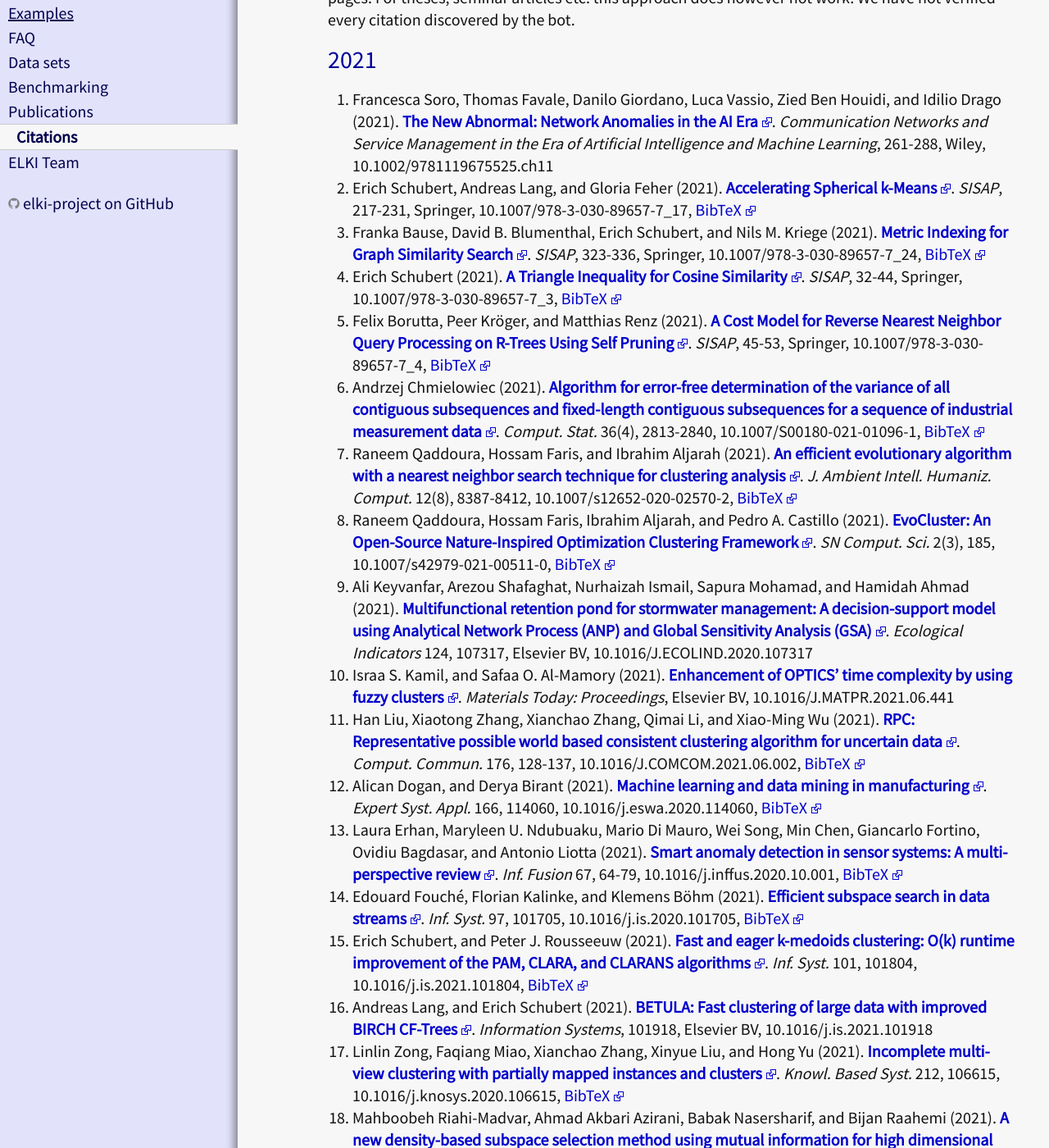
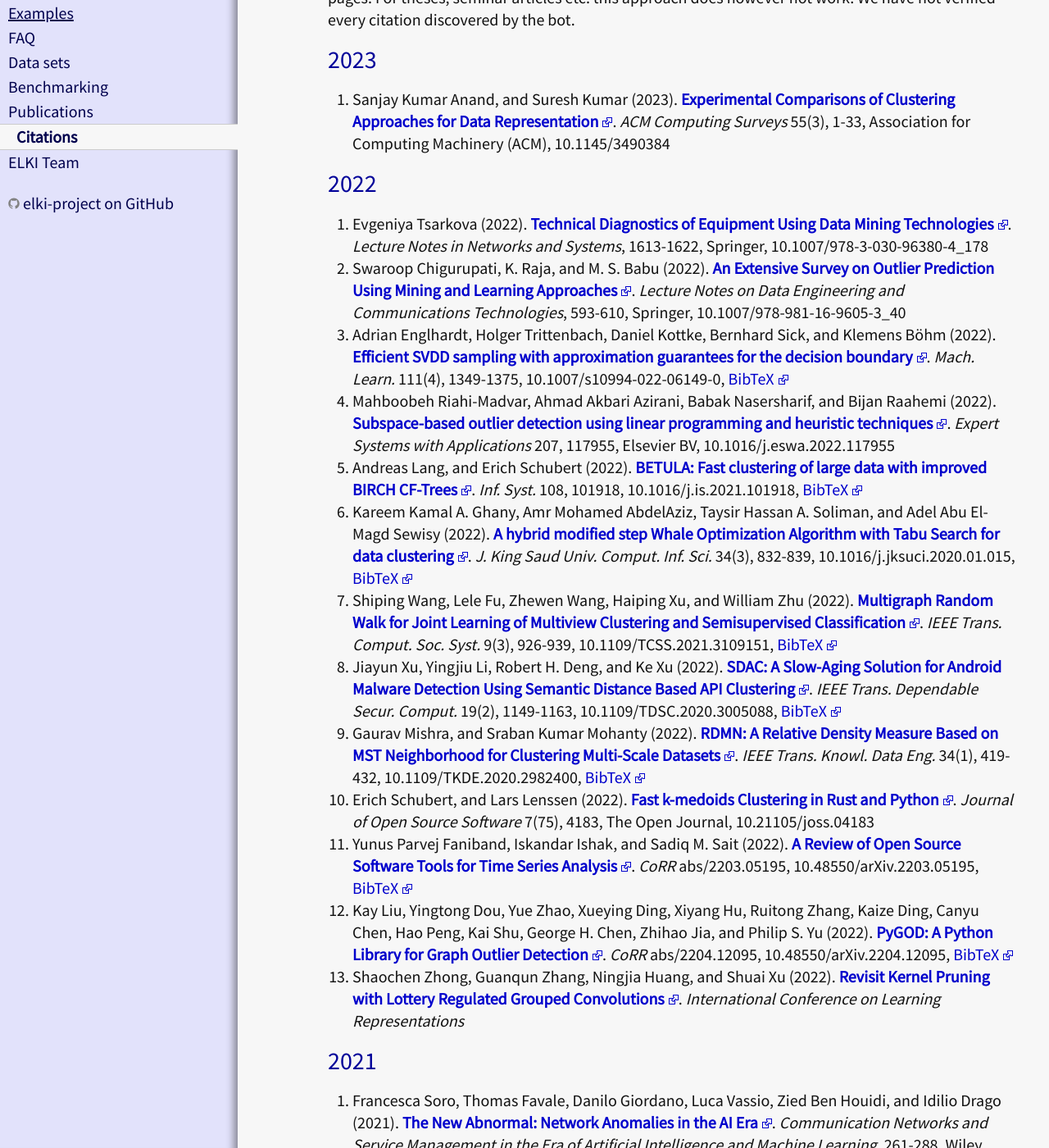
Before and after one commit to elki-project/elki-project.github.io, a Jekyll site: the page built from references.md, in a window 1280 px wide and 1400 px high, scrolled down 363 px. Shown: the whole window at 82% size. Built offline with Jekyll 4.4.1, drawn with Linux system fonts in a browser that asks for light colours; some of the changed text lies outside the part shown.

Commit message:
some references, contributors

```diff
--- a/references.md
+++ b/references.md
@@ -15,12 +15,78 @@ The following list is **automatically generated** from very heterogenous sources
 Where possible, we try to use metadata from DBLP, CrossRef.org, OpenCitations, SemanticScholar, Microsoft Academic Search, and HTML meta headers from the publisher web pages.
 For theses, seminar articles etc. this approach does however not work. We have not verified every citation discovered by the bot.
 
+
+2023
+----
+
+1. Sanjay Kumar Anand, and Suresh Kumar (2023).
+   **[Experimental Comparisons of Clustering Approaches for Data Representation](https://doi.org/10.1145/3490384)**.
+   *ACM Computing Surveys* 55(3), 1-33, Association for Computing Machinery (ACM), 10.1145/3490384
+
+2022
+----
+
+1. Evgeniya Tsarkova (2022).
+   **[Technical Diagnostics of Equipment Using Data Mining Technologies](https://doi.org/10.1007/978-3-030-96380-4_178)**.
+   *Lecture Notes in Networks and Systems*, 1613-1622, Springer, 10.1007/978-3-030-96380-4\_178
+1. Swaroop Chigurupati, K. Raja, and M. S. Babu (2022).
+   **[An Extensive Survey on Outlier Prediction Using Mining and Learning Approaches](https://doi.org/10.1007/978-981-16-9605-3_40)**.
+   *Lecture Notes on Data Engineering and Communications Technologies*, 593-610, Springer, 10.1007/978-981-16-9605-3\_40
+1. Adrian Englhardt, Holger Trittenbach, Daniel Kottke, Bernhard Sick, and Klemens Böhm (2022).
+   **[Efficient SVDD sampling with approximation guarantees for the decision boundary](https://doi.org/10.1007/s10994-022-06149-0)**.
+   *Mach. Learn.* 111(4), 1349-1375, 10.1007/s10994-022-06149-0,
+   [BibTeX](https://dblp.org/rec/bibtex/journals/ml/EnglhardtTKSB22)
+1. Mahboobeh Riahi-Madvar, Ahmad Akbari Azirani, Babak Nasersharif, and Bijan Raahemi (2022).
+   **[Subspace-based outlier detection using linear programming and heuristic techniques](https://doi.org/10.1016/j.eswa.2022.117955)**.
+   *Expert Systems with Applications* 207, 117955, Elsevier BV, 10.1016/j.eswa.2022.117955
+1. Andreas Lang, and Erich Schubert (2022).
+   **[BETULA: Fast clustering of large data with improved BIRCH CF-Trees](https://doi.org/10.1016/j.is.2021.101918)**.
+   *Inf. Syst.* 108, 101918, 10.1016/j.is.2021.101918,
+   [BibTeX](https://dblp.org/rec/bibtex/journals/is/LangS22)
+1. Kareem Kamal A. Ghany, Amr Mohamed AbdelAziz, Taysir Hassan A. Soliman, and Adel Abu El-Magd Sewisy (2022).
+   **[A hybrid modified step Whale Optimization Algorithm with Tabu Search for data clustering](https://doi.org/10.1016/j.jksuci.2020.01.015)**.
+   *J. King Saud Univ. Comput. Inf. Sci.* 34(3), 832-839, 10.1016/j.jksuci.2020.01.015,
+   [BibTeX](https://dblp.org/rec/bibtex/journals/jksucis/GhanyASS22)
+1. Shiping Wang, Lele Fu, Zhewen Wang, Haiping Xu, and William Zhu (2022).
+   **[Multigraph Random Walk for Joint Learning of Multiview Clustering and Semisupervised Classification](https://doi.org/10.1109/TCSS.2021.3109151)**.
+   *IEEE Trans. Comput. Soc. Syst.* 9(3), 926-939, 10.1109/TCSS.2021.3109151,
+   [BibTeX](https://dblp.org/rec/bibtex/journals/tcss/WangFWXZ22)
+1. Jiayun Xu, Yingjiu Li, Robert H. Deng, and Ke Xu (2022).
+   **[SDAC: A Slow-Aging Solution for Android Malware Detection Using Semantic Distance Based API Clustering](https://doi.org/10.1109/TDSC.2020.3005088)**.
+   *IEEE Trans. Dependable Secur. Comput.* 19(2), 1149-1163, 10.1109/TDSC.2020.3005088,
+   [BibTeX](https://dblp.org/rec/bibtex/journals/tdsc/XuLDX22)
+1. Gaurav Mishra, and Sraban Kumar Mohanty (2022).
+   **[RDMN: A Relative Density Measure Based on MST Neighborhood for Clustering Multi-Scale Datasets](https://doi.org/10.1109/TKDE.2020.2982400)**.
+   *IEEE Trans. Knowl. Data Eng.* 34(1), 419-432, 10.1109/TKDE.2020.2982400,
+   [BibTeX](https://dblp.org/rec/bibtex/journals/tkde/MishraM22)
+1. Erich Schubert, and Lars Lenssen (2022).
+   **[Fast k-medoids Clustering in Rust and Python](https://doi.org/10.21105/joss.04183)**.
+   *Journal of Open Source Software* 7(75), 4183, The Open Journal, 10.21105/joss.04183
+1. Yunus Parvej Faniband, Iskandar Ishak, and Sadiq M. Sait (2022).
+   **[A Review of Open Source Software Tools for Time Series Analysis](https://doi.org/10.48550/arXiv.2203.05195)**.
+   *CoRR* abs/2203.05195, 10.48550/arXiv.2203.05195,
+   [BibTeX](https://dblp.org/rec/bibtex/journals/corr/abs-2203-05195)
+1. Kay Liu, Yingtong Dou, Yue Zhao, Xueying Ding, Xiyang Hu, Ruitong Zhang, Kaize Ding, Canyu Chen, Hao Peng, Kai Shu, George H. Chen, Zhihao Jia, and Philip S. Yu (2022).
+   **[PyGOD: A Python Library for Graph Outlier Detection](https://doi.org/10.48550/arXiv.2204.12095)**.
+   *CoRR* abs/2204.12095, 10.48550/arXiv.2204.12095,
+   [BibTeX](https://dblp.org/rec/bibtex/journals/corr/abs-2204-12095)
+1. Shaochen Zhong, Guanqun Zhang, Ningjia Huang, and Shuai Xu (2022).
+   **[Revisit Kernel Pruning with Lottery Regulated Grouped Convolutions](https://openreview.net/forum?id=LdEhiMG9WLO)**.
+   *International Conference on Learning Representations*
+
 2021
 ----
 
 1. Francesca Soro, Thomas Favale, Danilo Giordano, Luca Vassio, Zied Ben Houidi, and Idilio Drago (2021).
    **[The New Abnormal: Network Anomalies in the AI Era](https://doi.org/10.1002/9781119675525.ch11)**.
    *Communication Networks and Service Management in the Era of Artificial Intelligence and Machine Learning*, 261-288, Wiley, 10.1002/9781119675525.ch11
+1. Hamed Sarvari, Carlotta Domeniconi, Bardh Prenkaj, and Giovanni Stilo (2021).
+   **[Unsupervised Boosting-Based Autoencoder Ensembles for Outlier Detection](https://doi.org/10.1007/978-3-030-75762-5_8)**.
+   *PAKDD (1)*, 91-103, Springer, 10.1007/978-3-030-75762-5\_8,
+   [BibTeX](https://dblp.org/rec/bibtex/conf/pakdd/SarvariDPS21)
+1. Volker Liermann (2021).
+   **[Overview Machine Learning and Deep Learning Frameworks](https://doi.org/10.1007/978-3-030-78821-6_12)**.
+   *The Digital Journey of Banking and Insurance, Volume III*, 187-224, Springer, 10.1007/978-3-030-78821-6\_12
 1. Erich Schubert, Andreas Lang, and Gloria Feher (2021).
    **[Accelerating Spherical k-Means](https://doi.org/10.1007/978-3-030-89657-7_17)**.
    *SISAP*, 217-231, Springer, 10.1007/978-3-030-89657-7\_17,
@@ -37,14 +103,24 @@ For theses, seminar articles etc. this approach does however not work. We have n
    **[A Cost Model for Reverse Nearest Neighbor Query Processing on R-Trees Using Self Pruning](https://doi.org/10.1007/978-3-030-89657-7_4)**.
    *SISAP*, 45-53, Springer, 10.1007/978-3-030-89657-7\_4,
    [BibTeX](https://dblp.org/rec/bibtex/conf/sisap/BoruttaKR21)
+1. Zora Hocke-Bolte, Björn Peters, and Tibor Haunit (2021).
+   **[Big Data-Anwendungen in der Gesundheitsförderung und Prävention](https://doi.org/10.1007/978-3-658-31434-7_27)**.
+   *Forschungsmethoden in der Gesundheitsförderung und Prävention*, 745-777, Springer Fachmedien Wiesbaden, 10.1007/978-3-658-31434-7\_27
 1. Andrzej Chmielowiec (2021).
    **[Algorithm for error-free determination of the variance of all contiguous subsequences and fixed-length contiguous subsequences for a sequence of industrial measurement data](https://doi.org/10.1007/S00180-021-01096-1)**.
    *Comput. Stat.* 36(4), 2813-2840, 10.1007/S00180-021-01096-1,
    [BibTeX](https://dblp.org/rec/bibtex/journals/cstat/Chmielowiec21)
+1. Tanzhe Tang, Amineh Ghorbani, Flaminio Squazzoni, and Caspar G. Chorus (2021).
+   **[Together alone: a group-based polarization measurement](https://doi.org/10.1007/s11135-021-01271-y)**.
+   *Quality &amp; Quantity*, Springer Science and Business Media LLC, 10.1007/s11135-021-01271-y
 1. Raneem Qaddoura, Hossam Faris, and Ibrahim Aljarah (2021).
    **[An efficient evolutionary algorithm with a nearest neighbor search technique for clustering analysis](https://doi.org/10.1007/s12652-020-02570-2)**.
    *J. Ambient Intell. Humaniz. Comput.* 12(8), 8387-8412, 10.1007/s12652-020-02570-2,
    [BibTeX](https://dblp.org/rec/bibtex/journals/jaihc/QaddouraFA21)
+1. Guowang Du, Lihua Zhou, Yudi Yang, Kevin Lü, and Lizhen Wang (2021).
+   **[Deep Multiple Auto-Encoder-Based Multi-view Clustering](https://doi.org/10.1007/s41019-021-00159-z)**.
+   *Data Sci. Eng.* 6(3), 323-338, 10.1007/s41019-021-00159-z,
+   [BibTeX](https://dblp.org/rec/bibtex/journals/dase/DuZYLW21)
 1. Raneem Qaddoura, Hossam Faris, Ibrahim Aljarah, and Pedro A. Castillo (2021).
    **[EvoCluster: An Open-Source Nature-Inspired Optimization Clustering Framework](https://doi.org/10.1007/s42979-021-00511-0)**.
    *SN Comput. Sci.* 2(3), 185, 10.1007/s42979-021-00511-0,
@@ -55,6 +131,10 @@ For theses, seminar articles etc. this approach does however not work. We have n
 1. Israa S. Kamil, and Safaa O. Al-Mamory (2021).
    **[Enhancement of OPTICS’ time complexity by using fuzzy clusters](https://doi.org/10.1016/J.MATPR.2021.06.441)**.
    *Materials Today: Proceedings*, Elsevier BV, 10.1016/J.MATPR.2021.06.441
+1. Adán José García, Julia Handl, Wilfrido Gómez-Flores, and Mario Garza-Fabre (2021).
+   **[An evolutionary many-objective approach to multiview clustering using feature and relational data](https://doi.org/10.1016/j.asoc.2021.107425)**.
+   *Appl. Soft Comput.* 108, 107425, 10.1016/j.asoc.2021.107425,
+   [BibTeX](https://dblp.org/rec/bibtex/journals/asc/Jose-GarciaHGG21)
 1. Han Liu, Xiaotong Zhang, Xianchao Zhang, Qimai Li, and Xiao-Ming Wu (2021).
    **[RPC: Representative possible world based consistent clustering algorithm for uncertain data](https://doi.org/10.1016/J.COMCOM.2021.06.002)**.
    *Comput. Commun.* 176, 128-137, 10.1016/J.COMCOM.2021.06.002,
@@ -75,9 +155,9 @@ For theses, seminar articles etc. this approach does however not work. We have n
    **[Fast and eager k-medoids clustering: O(k) runtime improvement of the PAM, CLARA, and CLARANS algorithms](https://doi.org/10.1016/j.is.2021.101804)**.
    *Inf. Syst.* 101, 101804, 10.1016/j.is.2021.101804,
    [BibTeX](https://dblp.org/rec/bibtex/journals/is/SchubertR21)
-1. Andreas Lang, and Erich Schubert (2021).
-   **[BETULA: Fast clustering of large data with improved BIRCH CF-Trees](https://doi.org/10.1016/j.is.2021.101918)**.
-   *Information Systems*, 101918, Elsevier BV, 10.1016/j.is.2021.101918
+1. Judith Santos-Pereira, Le Gruenwald, and Jorge Bernardino (2021).
+   **[Top data mining tools for the healthcare industry](https://doi.org/10.1016/j.jksuci.2021.06.002)**.
+   *Journal of King Saud University - Computer and Information Sciences*, Elsevier BV, 10.1016/j.jksuci.2021.06.002
 1. Linlin Zong, Faqiang Miao, Xianchao Zhang, Xinyue Liu, and Hong Yu (2021).
    **[Incomplete multi-view clustering with partially mapped instances and clusters](https://doi.org/10.1016/j.knosys.2020.106615)**.
    *Knowl. Based Syst.* 212, 106615, 10.1016/j.knosys.2020.106615,
@@ -110,6 +190,10 @@ For theses, seminar articles etc. this approach does however not work. We have n
 1. Aline Melo, and Yaoguo Li (2021).
    **[Geology differentiation by applying unsupervised machine learning to multiple independent geophysical inversions](https://doi.org/10.1093/gji/ggab316)**.
    *Geophysical Journal International* 227(3), 2058-2078, Oxford University Press (OUP), 10.1093/gji/ggab316
+1. Masayuki Taniguchi, Shinsuke Matsumoto, and Shinji Kusumoto (2021).
+   **[JTDog: a Gradle Plugin for Dynamic Test Smell Detection](https://doi.org/10.1109/ASE51524.2021.9678529)**.
+   *ASE*, 1271-1275, IEEE, 10.1109/ASE51524.2021.9678529,
+   [BibTeX](https://dblp.org/rec/bibtex/conf/kbse/TaniguchiMK21)
 1. Mahboobeh Riahi-Madvar, Babak Nasersharif, and Ahmad Akbari Azirani (2021).
    **[Subspace Outlier Detection in High Dimensional Data using Ensemble of PCA-based Subspaces](https://doi.org/10.1109/CSICC52343.2021.9420589)**.
    *CSICC*, 1-5, IEEE, 10.1109/CSICC52343.2021.9420589,
@@ -118,14 +202,17 @@ For theses, seminar articles etc. this approach does however not work. We have n
    **[Improving Accuracy of Air Pollution Prediction by Two Step Outlier Detection](https://doi.org/10.1109/ICAECT49130.2021.9392404)**.
    *2021 International Conference on Advances in Electrical, Computing, Communication and Sustainable Technologies (ICAECT)*, IEEE, 10.1109/ICAECT49130.2021.9392404
 1. Anna Beer, Lisa Stephan, and Thomas Seidl (2021).
-   **[LUCKe — Connecting Clustering and Correlation Clustering](https://doi.org/10.1109/ICDMW53433.2021.00059)**.
-   *2021 International Conference on Data Mining Workshops (ICDMW)*, IEEE, 10.1109/ICDMW53433.2021.00059
-1. Julian Busch, Maximilian Hunemorder, Janis Held, Peer Kröger, and Thomas Seidl (2021).
+   **[LUCKe - Connecting Clustering and Correlation Clustering](https://doi.org/10.1109/ICDMW53433.2021.00059)**.
+   *ICDM (Workshops)*, 431-440, IEEE, 10.1109/ICDMW53433.2021.00059,
+   [BibTeX](https://dblp.org/rec/bibtex/conf/incdm/BeerSS21)
+1. Julian Busch, Maximilian Hünemörder, Janis Held, Peer Kröger, and Thomas Seidl (2021).
    **[Implicit Hough Transform Neural Networks for Subspace Clustering](https://doi.org/10.1109/ICDMW53433.2021.00060)**.
-   *2021 International Conference on Data Mining Workshops (ICDMW)*, IEEE, 10.1109/ICDMW53433.2021.00060
-1. Andreas Lohrer, Jan Deller, Maximilian Hunemorder, and Peer Kröger (2021).
+   *ICDM (Workshops)*, 441-448, IEEE, 10.1109/ICDMW53433.2021.00060,
+   [BibTeX](https://dblp.org/rec/bibtex/conf/incdm/BuschHHKS21)
+1. Andreas Lohrer, Jan Deller, Maximilian Hünemörder, and Peer Kröger (2021).
    **[OAB - An Open Anomaly Benchmark Framework for Unsupervised and Semisupervised Anomaly Detection on Image and Tabular Data Sets](https://doi.org/10.1109/ICDMW53433.2021.00129)**.
-   *2021 International Conference on Data Mining Workshops (ICDMW)*, IEEE, 10.1109/ICDMW53433.2021.00129
+   *ICDM (Workshops)*, 991-1000, IEEE, 10.1109/ICDMW53433.2021.00129,
+   [BibTeX](https://dblp.org/rec/bibtex/conf/incdm/LohrerDHK21)
 1. Tommaso Zoppi, Andrea Ceccarelli, and Andrea Bondavalli (2021).
    **[Feature Rankers to Predict Classification Performance of Unsupervised Intrusion Detectors](https://doi.org/10.1109/LADC53747.2021.9672586)**.
    *LADC*, 1-9, IEEE, 10.1109/LADC53747.2021.9672586,
@@ -145,6 +232,10 @@ For theses, seminar articles etc. this approach does however not work. We have n
    **[Compound Segmentation via Clustering on Mol2Vec-based Embeddings](https://doi.org/10.1109/eScience51609.2021.00016)**.
    *e-Science*, 60-69, IEEE, 10.1109/eScience51609.2021.00016,
    [BibTeX](https://dblp.org/rec/bibtex/conf/eScience/KazempourBOK021)
+1. Tommaso Zoppi, Andrea Ceccarelli, Tommaso Capecchi, and Andrea Bondavalli (2021).
+   **[Unsupervised Anomaly Detectors to Detect Intrusions in the Current Threat Landscape](https://doi.org/10.1145/3441140)**.
+   *Trans. Data Sci.* 2(2), 7:1-7:26, 10.1145/3441140,
+   [BibTeX](https://dblp.org/rec/bibtex/journals/tdasci/ZoppiCCB21)
 1. Kai Liu, Hongbo Liu, Tomas E. Ward, Hua Wang, Yu Yang, Bo Zhang, and Xindong Wu (2021).
    **[Self-Adaptive Skeleton Approaches to Detect Self-Organized Coalitions From Brain Functional Networks Through Probabilistic Mixture Models](https://doi.org/10.1145/3447570)**.
    *ACM Trans. Knowl. Discov. Data* 15(5), 87:1-87:26, 10.1145/3447570,
@@ -183,6 +274,10 @@ For theses, seminar articles etc. this approach does however not work. We have n
    **[Spoofing Detectability as a Property of Biometric Characteristics](http://ceur-ws.org/Vol-2940/paper9.pdf)**.
    *ITASEC*, 92-105, CEUR-WS.org,
    [BibTeX](https://dblp.org/rec/bibtex/conf/itasec/ZoppiSBBB21)
+1. Erich Schubert (2021).
+   **[HACAM: Hierarchical Agglomerative Clustering Around Medoids - and its Limitations](http://ceur-ws.org/Vol-2993/paper-19.pdf)**.
+   *LWDA*, 191-204, CEUR-WS.org,
+   [BibTeX](https://dblp.org/rec/bibtex/conf/lwa/Schubert21)
 1. Frank Nussbaum, and Joachim Giesen (2021).
    **[Robust principal component analysis for generalized multi-view models](https://proceedings.mlr.press/v161/nussbaum21a.html)**.
    *UAI*, 686-695, AUAI Press,
@@ -273,6 +368,10 @@ For theses, seminar articles etc. this approach does however not work. We have n
 1. Thomas Ortner, Peter Filzmoser, Maia Rohm, Sarka Brodinova, and Christian Breiteneder (2020).
    **[Local projections for high-dimensional outlier detection](https://doi.org/10.1007/S40300-020-00183-5)**.
    *METRON*, Springer Science and Business Media LLC, 10.1007/S40300-020-00183-5
+1. Douglas L. Steinley (2020).
+   **[Editorial: Journal of Classification Vol. 37-1](https://doi.org/10.1007/s00357-019-09356-y)**.
+   *J. Classif.* 37(1), 1-3, 10.1007/s00357-019-09356-y,
+   [BibTeX](https://dblp.org/rec/bibtex/journals/classification/Steinley20)
 1. Hao Wang, Yan Yang, Xiaobo Zhang, and Bo Peng (2020).
    **[Parallel multi-view concept clustering in distributed computing](https://doi.org/10.1007/s00521-019-04243-4)**.
    *Neural Comput. Appl.* 32(10), 5621-5631, 10.1007/s00521-019-04243-4,
@@ -331,9 +430,6 @@ For theses, seminar articles etc. this approach does however not work. We have n
    **[On the educated selection of unsupervised algorithms via attacks and anomaly classes](https://doi.org/10.1016/J.JISA.2020.102474)**.
    *J. Inf. Secur. Appl.* 52, 102474, 10.1016/J.JISA.2020.102474,
    [BibTeX](https://dblp.org/rec/bibtex/journals/istr/ZoppiCSB20)
-1. Kareem Kamal A. Ghany, Amr Mohamed AbdelAziz, Taysir Hassan A. Soliman, and Adel Abu El-Magd Sewisy (2020).
-   **[A hybrid modified step Whale Optimization Algorithm with Tabu Search for data clustering](https://doi.org/10.1016/j.jksuci.2020.01.015)**.
-   *Journal of King Saud University - Computer and Information Sciences*, Elsevier BV, 10.1016/j.jksuci.2020.01.015
 1. Qianli Zhao, Linlin Zong, Xianchao Zhang, Xinyue Liu, and Hong Yu (2020).
    **[Multi-view clustering via clusterwise weights learning](https://doi.org/10.1016/j.knosys.2019.105459)**.
    *Knowl. Based Syst.* 193, 105459, 10.1016/j.knosys.2019.105459,
@@ -409,9 +502,6 @@ For theses, seminar articles etc. this approach does however not work. We have n
    **[Generative Adversarial Active Learning for Unsupervised Outlier Detection](https://doi.org/10.1109/TKDE.2019.2905606)**.
    *IEEE Trans. Knowl. Data Eng.* 32(8), 1517-1528, 10.1109/TKDE.2019.2905606,
    [BibTeX](https://dblp.org/rec/bibtex/journals/tkde/LiuLZJSWH20)
-1. Gaurav Mishra, and Sraban Mohanty (2020).
-   **[RDMN: A relative density measure based on MST neighborhood for clustering multi-scale datasets](https://doi.org/10.1109/TKDE.2020.2982400)**.
-   *IEEE Transactions on Knowledge and Data Engineering*, IEEE, 10.1109/TKDE.2020.2982400
 1. Jifu Zhang, Xiaolong Yu, Yaling Xun, Sulan Zhang, and Xiao Qin (2020).
    **[Scalable Mining of Contextual Outliers Using Relevant Subspace](https://doi.org/10.1109/TSMC.2017.2718592)**.
    *IEEE Trans. Syst. Man Cybern. Syst.* 50(3), 988-1002, 10.1109/TSMC.2017.2718592,
```
Also changed, not shown: other parts of references.md (+0 -22 lines), team.md (+3 -0 lines).
